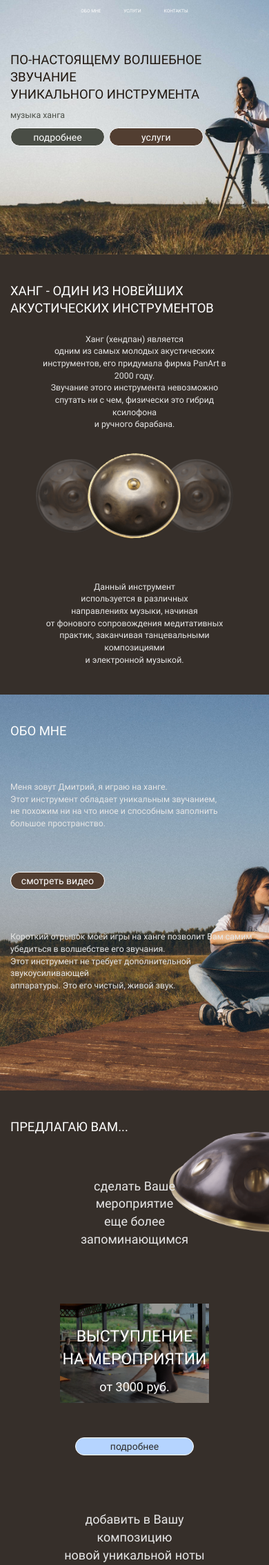
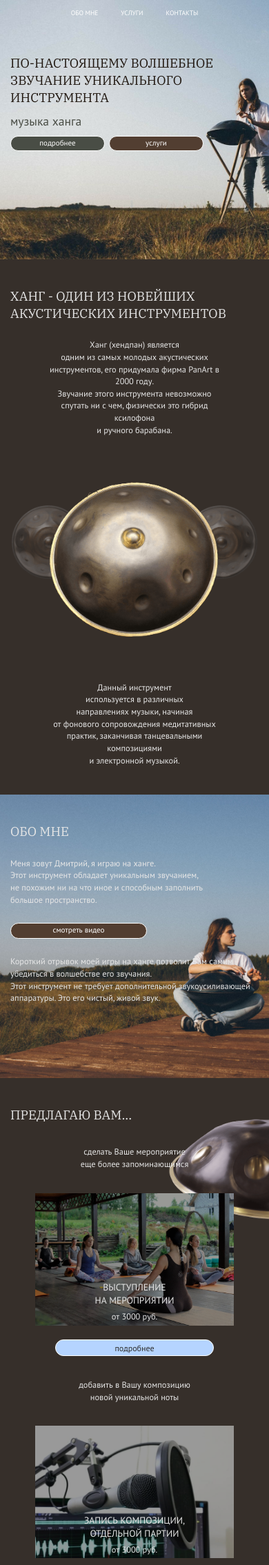
Before and after one commit to Best-friend-ribolovi/Best-friend-ribolovi.github.io, a PHP site: page /Dima/index.html in a window 390 px wide. Shown: the top 2269 px of the page at 69% size. Run offline with PHP 8.4, Linux system fonts and the light colour scheme.

Commit message:
adaptive

```diff
--- a/Dima/css/contacts.css
+++ b/Dima/css/contacts.css
@@ -1,5 +1,5 @@
 .contacts{
-    padding: 80px 0;
+    padding: calc(var(--index) * 2.666666)/*80px*/ 0;
 }
 .contacts .text, .contants-links {
     width: 60%;
@@ -17,3 +17,13 @@
 .contants-links a:last-child img{
     margin-right: 0;
 }
+@media(max-width: 540px){
+    .contacts .text, .contacts .title,.contacts .contants-links {
+        text-align: center;
+        margin: 20px auto;
+        width: 100%;
+    }
+    .contants-links img{
+        height: 30px;
+    }
+}
--- a/Dima/css/footer.css
+++ b/Dima/css/footer.css
@@ -26,3 +26,9 @@ footer {
         font-size: 14px;
     }
 }
+@media(max-width: 540px){
+    footer ul li, footer a{
+        margin: unset;
+        font-size: 12px;
+    }
+}
--- a/Dima/css/gift.css
+++ b/Dima/css/gift.css
@@ -15,19 +15,19 @@
     align-items: center;
 }
 .gift-block .text{
-    font-size: 18px;
+    font-size: calc(var(--index) * .6);/*18px*/
 }
 .gift-what img{
-    width: 284px;
-    height: 200px;
+    width: calc(var(--index) * 9.467)/*284px*/;
+    height: calc(var(--index) * 6.666667)/*200px*/;
     object-fit: cover;
 }
 .gift-what {
-    margin-top: 80px;
+    margin-top: calc(var(--index) * 2.666666)/*80px*/;
     position: relative;
 }
 .gift-block .link-button{
-    margin-top: 50px;
+    margin-top: calc(var(--index) * 1.666666)/*50px*/;
     width: 80%;
     background-color: #B5D4FF;
     color: #2E2E2E;
@@ -50,25 +50,25 @@
     flex-direction: column;
     align-items: center;
     width: 100%;
-    padding-bottom: 10px;
+    padding-bottom: calc(var(--index) / 3);/*10px*/
     z-index: 10;
 }
 .gift-what_text {
-    font-size: 23px;
+    font-size: calc(var(--index) / 1.30435);/*23px*/;
 }
 .gift-what_price {
-    margin-top: 10px;
-    font-size: 18px;
+    margin-top: calc(var(--index) / 3);/*10px*/
+    font-size: calc(var(--index) / 1.666666);/*18px*/;
 }
 
 @media(max-width: 992px){
     .gift-blocks {
         flex-direction: column;
         width: 60%;
-        margin: 40px auto 0;
+        margin: calc(var(--index) * 2)/*40px*/ auto 0;
     }
     .gift-block {
-        margin: 20px 0 60px;
+        margin: calc(var(--index) / 1.5)/*20px*/ 0 calc(var(--index) * 2)/*60px*/;
     }
     .gift-what img {
         width: 100%;
@@ -76,3 +76,20 @@
         object-fit: cover;
     }
 }
+@media(max-width: 540px){
+    .gift-blocks {
+        width: 80%;
+    }
+    .gift-block .text {
+        font-size: calc(var(--index) * 1);
+    }
+    .gift-what_text {
+        font-size: calc(var(--index) * 1.1);
+    }
+    .gift-what_price {
+        font-size: calc(var(--index) / 1);
+    }
+    .gift-block .link-button {
+        font-size: 12px;
+    }
+}
--- a/Dima/css/hang.css
+++ b/Dima/css/hang.css
@@ -42,7 +42,7 @@ img.hang-img {
     z-index: 2;
 }
 .hang-img-photos {
-    margin-top: 30px;
+    margin-top: calc(var(--index) / 1);/*30px*/
     display: flex;
     justify-content: center;
     align-items: center;
@@ -77,3 +77,18 @@ img.hang-img {
         right: 75%;
     }
 }
+@media(max-width:540px){
+    .hang-block .text, .hang-block:last-child .text {
+        width: 65%;
+    }
+    img.hang-img {
+        margin-top: 50px;
+        width: 65%;
+    }
+    img.hang-img-bg {
+        left: 68%;
+    }
+    img.hang-img-bg:last-child {
+        right: 68%;
+    }
+}
--- a/Dima/css/main.css
+++ b/Dima/css/main.css
@@ -59,11 +59,13 @@
     unicode-range: U+0301, U+0400-045F, U+0490-0491, U+04B0-04B1, U+2116;
 }
 body{
-    font-family: Roboto;
+    font-family: 'PT Sans', sans-serif;
     background-color: #362f2a;
-    color: white;
+    color: #e6e6e6;
 }
 .title{
+    font-family: 'IBM Plex Serif', serif;
+    max-width: 747px;
     font-weight: 400;
     font-size: calc(var(--index) * 1.2);/*36px*/
     line-height: calc(var(--index) * 1.867);/*56px*/
@@ -138,11 +140,15 @@ img.step-left-img {
         line-height: calc(var(--index) * 2);
     }
     .descr {
-        font-size: calc(var(--index) / 1);
+        font-size: calc(var(--index) / 0.7);
     }
 }
 @media(max-width: 540px){
     .link-button{
         min-width: 38%;
+        font-size: 11px;
+    }
+    ul {
+        font-size: calc(var(--index) / 1.3);
     }
 }
--- a/Dima/css/me.css
+++ b/Dima/css/me.css
@@ -1,14 +1,21 @@
 .me{
-    padding: calc(var(--index) * 3.333333)/*100px*/ 0 calc(var(--index) * 6.666666)/*100px*/;
+    padding: calc(var(--index) * 3.333333)/*100px*/ 0 calc(var(--index) * 6.666667)/*200px*/;
     background: url('../bg/me.jpg') center/cover;
     z-index: 10;
     position: relative;
 }
 .me .text{
-    margin: 60px 0;
+    margin: calc(var(--index) * 2)/*60px*/ 0;
 }
 .me .link-button{
-    margin: 60px 0;
+    margin: calc(var(--index) * 2)/*60px*/ 0;
     background-color: #523E31;
     width: 22%;
+    text-align: center;
 }
+@media(max-width: 540px){
+    .me .link-button {
+        width: 55%;
+        font-size: 11px;
+    }
+}
--- a/Dima/css/popup.css
+++ b/Dima/css/popup.css
@@ -31,7 +31,7 @@
     font-size: 30px;
 }
 .popup__body_content{
-    padding: 40px 45px;
+    padding: calc(var(--index) * 1.333333)/*40px*/ calc(var(--index) * 1.5)/*45px*/;
     background-color: white;
     color: #523E31;
     display: flex;
@@ -63,3 +63,16 @@
     padding: 10px 25px;
     font-size: 14px;
 }
+@media(max-width:768px){
+    .popup__body {
+        width: 87%;
+    }
+    .popup__body_close {
+        right: 0;
+    }
+    .popup__body_content-text {
+        margin-top: 10px;
+        font-size: 12px;
+        line-height: 1.5;
+    }
+}
--- a/Dima/index.html
+++ b/Dima/index.html
@@ -5,6 +5,9 @@
     <meta http-equiv="X-UA-Compatible" content="IE=edge">
     <meta name="viewport" content="width=device-width, initial-scale=1.0">
     <title>Сайт</title>
+    <link rel="preconnect" href="https://fonts.googleapis.com">
+    <link rel="preconnect" href="https://fonts.gstatic.com" crossorigin>
+    <link href="https://fonts.googleapis.com/css2?family=IBM+Plex+Serif&family=PT+Sans&display=swap" rel="stylesheet">
     <link rel="stylesheet" href="./css/main.css">
 </head>
 <body>
@@ -17,7 +20,7 @@
                     <li><a href="#contacts" class="yakor">контакты</a></li>
                 </ul>
             </menu>
-            <h1 class="title">ПО-НАСТОЯЩЕМУ ВОЛШЕБНОЕ ЗВУЧАНИЕ<br>УНИКАЛЬНОГО ИНСТРУМЕНТА</h1>
+            <h1 class="title">ПО-НАСТОЯЩЕМУ ВОЛШЕБНОЕ ЗВУЧАНИЕ УНИКАЛЬНОГО ИНСТРУМЕНТА</h1>
             <div class="descr">музыка ханга</div>
             <div class="header-links">
                 <a href="#hang" class="header-link link-button yakor">подробнее</a>
```
